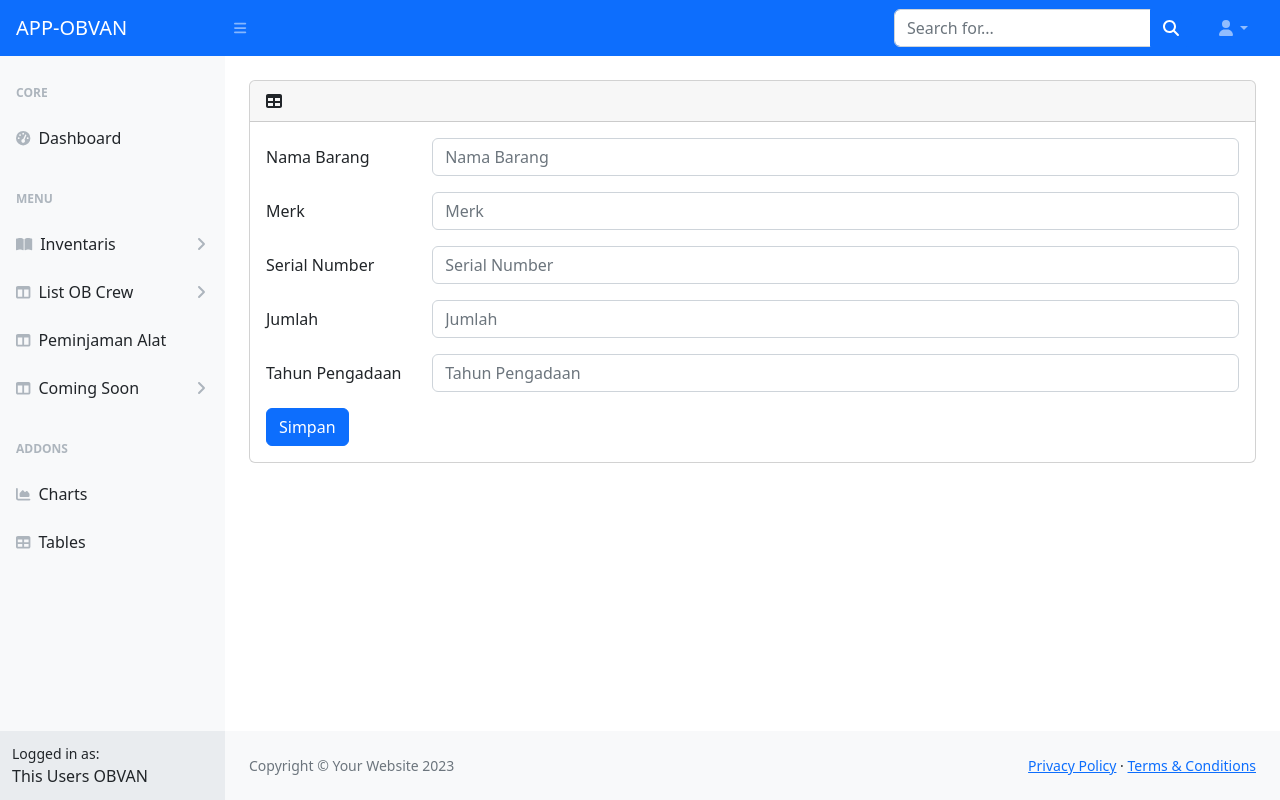
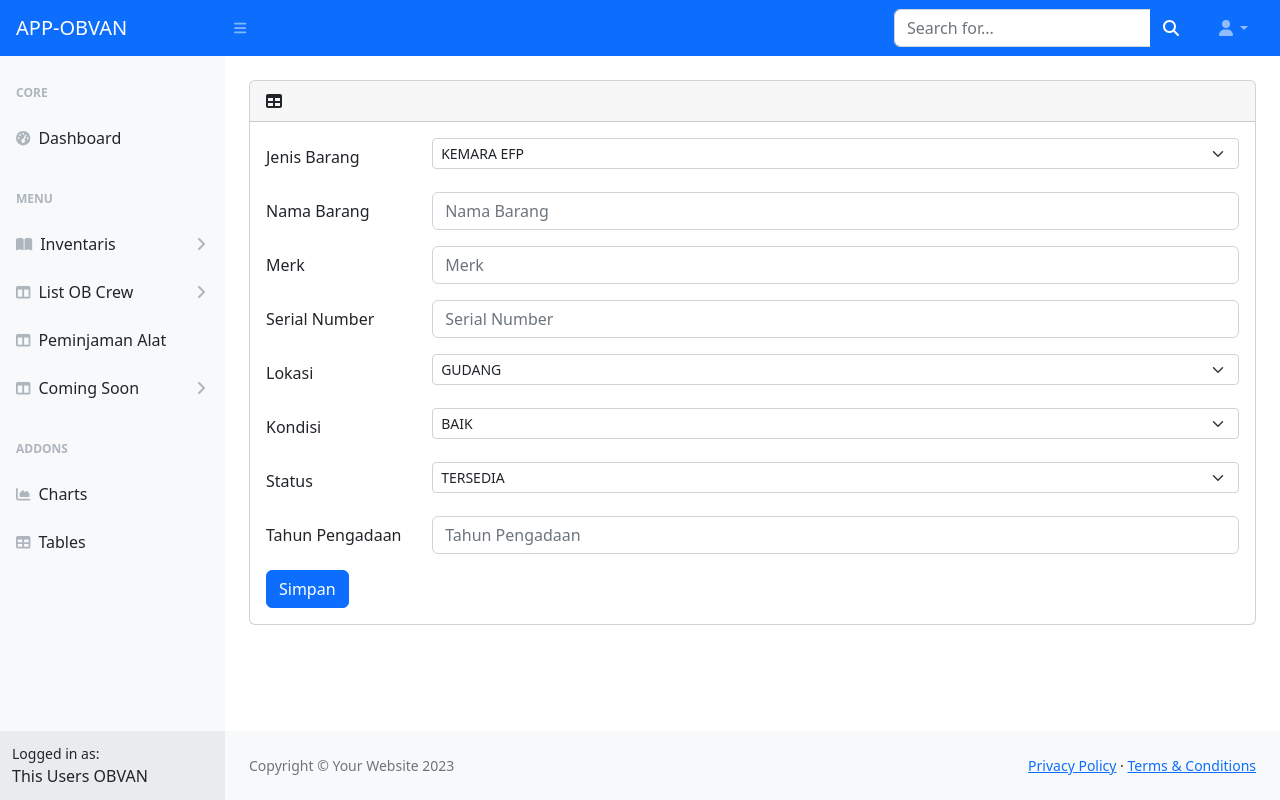
Before and after one commit to mrdanikardinal/app-obvan, a CodeIgniter 4 app: template app/Views/inventaris/create.php in a window 1280 px wide. Run offline with PHP 8.4 and a stand-in for CodeIgniter, Linux system fonts and the light colour scheme; the template is opened without the code that fills it, so the values that code supplies are empty; some libraries are stand-ins or nearby versions.

Commit message:
perubahan ditable inventaris dan fitur camera barcode testing

```diff
--- a/app/Models/InventarisModel.php
+++ b/app/Models/InventarisModel.php
@@ -10,7 +10,7 @@ class InventarisModel extends Model
     protected $primaryKey = 'id_inv';
     // protected $retunType='object';
     protected $useAutoIncrement = false;
-    protected $allowedFields = ['id_inv','kode_barcode','nama_barang', 'merk', 'serial_number', 'jumlah','thn_pengadaan'];
+    protected $allowedFields = ['id_inv','jenis_barang','kode_barcode','nama_barang', 'merk', 'serial_number', 'lokasi','kondisi','status','thn_pengadaan'];
 
 
     public function autoNumberId()
--- a/app/Views/inventaris/create.php
+++ b/app/Views/inventaris/create.php
@@ -21,21 +21,37 @@
                             <?= csrf_field(); ?>
 
                             <div class="row mb-3">
-                                <label for="tanggal" class="col-sm-2 col-form-label">Nama Barang</label>
+                                <label for="jenis_barang" class="col-sm-2 col-form-label">Jenis Barang</label>
+                                <div class="col-sm-10">
+                                    <!-- <input type="text" required class="form-control" placeholder="Jumlah" id="jumlah" name="jumlah" value="<?= old('jumlah'); ?>"> -->
+                                    <select name="jenis_barang" class="form-select form-select-sm" aria-label="Small select example">
+                                        <option value="KEMARA EFP">KEMARA EFP</option>
+                                        <option value="KAMERA ENG">KAMERA ENG</option>
+                                        <option value="TRIPOD">TRIPOD</option>
+                                        <option value="DSLR">DSLR</option>
+                                        <option value="CONVERTER">CONVERTER</option>
+                                        <option value="MIXER VIDEO">MIXER VIDEO</option>
+                                        <option value="MIXER AUDIO">MIXER AUDIO</option>
+                                    </select>
+                                </div>
+                            </div>
+
+                            <div class="row mb-3">
+                                <label for="nama_barang" class="col-sm-2 col-form-label">Nama Barang</label>
                                 <div class="col-sm-10">
                                     <input type="text" required class="form-control" placeholder="Nama Barang" id="nama_barang" name="nama_barang" value="<?= old('nama_barang'); ?>">
 
                                 </div>
                             </div>
                             <div class="row mb-3">
-                                <label for="sampai_dengan" class="col-sm-2 col-form-label">Merk</label>
+                                <label for="merk" class="col-sm-2 col-form-label">Merk</label>
                                 <div class="col-sm-10">
                                     <input type="text" required class="form-control" placeholder="Merk" id="merk" name="merk" value="<?= old('merk'); ?>">
 
                                 </div>
                             </div>
                             <div class="row mb-3">
-                                <label for="noHPPeminjam" class="col-sm-2 col-form-label">Serial Number</label>
+                                <label for="serial_number" class="col-sm-2 col-form-label">Serial Number</label>
                                 <div class="col-sm-10">
                                     <input type="text" required class="form-control " placeholder="Serial Number" id="serial_number" name="serial_number" value="<?= old('serial_number'); ?>">
                                     <div class="text-danger">
@@ -44,10 +60,34 @@
                                 </div>
                             </div>
                             <div class="row mb-3">
-                                <label for="nama_pemberi" class="col-sm-2 col-form-label">Jumlah</label>
+                                <label for="lokasi" class="col-sm-2 col-form-label">Lokasi</label>
                                 <div class="col-sm-10">
-                                    <input type="text" required class="form-control" placeholder="Jumlah" id="jumlah" name="jumlah" value="<?= old('jumlah'); ?>">
-
+                                    <!-- <input type="text" required class="form-control" placeholder="Jumlah" id="jumlah" name="jumlah" value="<?= old('jumlah'); ?>"> -->
+                                    <select name="lokasi" class="form-select form-select-sm" aria-label="Small select example">
+                                        <option value="GUDANG">GUDANG</option>
+                                        <option value="SNG-VAN">SNG-VAN</option>
+                                        <option value="NEWS-VAN">NEWS-VAN</option>
+                                    </select>
+                                </div>
+                            </div>
+                            <div class="row mb-3">
+                                <label for="kondisi" class="col-sm-2 col-form-label">Kondisi</label>
+                                <div class="col-sm-10">
+                                    <!-- <input type="text" required class="form-control" placeholder="Jumlah" id="jumlah" name="jumlah" value="<?= old('jumlah'); ?>"> -->
+                                    <select name="kondisi" class="form-select form-select-sm" aria-label="Small select example">
+                                        <option value="BAIK">BAIK</option>
+                                        <option value="RUSAK">RUSAK</option>
+                                    </select>
+                                </div>
+                            </div>
+                            <div class="row mb-3">
+                                <label for="status" class="col-sm-2 col-form-label">Status</label>
+                                <div class="col-sm-10">
+                                    <!-- <input type="text" required class="form-control" placeholder="Jumlah" id="jumlah" name="jumlah" value="<?= old('jumlah'); ?>"> -->
+                                    <select name="status" class="form-select form-select-sm" aria-label="Small select example">
+                                        <option value="TERSEDIA">TERSEDIA</option>
+                                        <option value="PERBAIKAN">PERBAIKAN</option>
+                                    </select>
                                 </div>
                             </div>
                             <div class="row mb-3">
--- a/public/js/dinall.js
+++ b/public/js/dinall.js
@@ -1,6 +1,6 @@
 //Strat Peminjaman=================================================================================
 
-$('#card-body-inventarisTable').css("margin", "0 auto");
+
 
 $(document).ready(function () {
 
@@ -262,7 +262,6 @@ $('.hapusPjm').click(function () {
 });
 //End Peminjaman=================================================================================
 //Start Inventaris===============================================================================
-
 $(document).ready(function () {
 
     $('#inventarisTable').DataTable({
```
Also changed, not shown: app/Controllers/Inventaris.php (+12 -6 lines), app/Views/inventaris/index.php (+14 -6 lines), app/Views/inventaris/test.php (added, +91 -0 lines).
